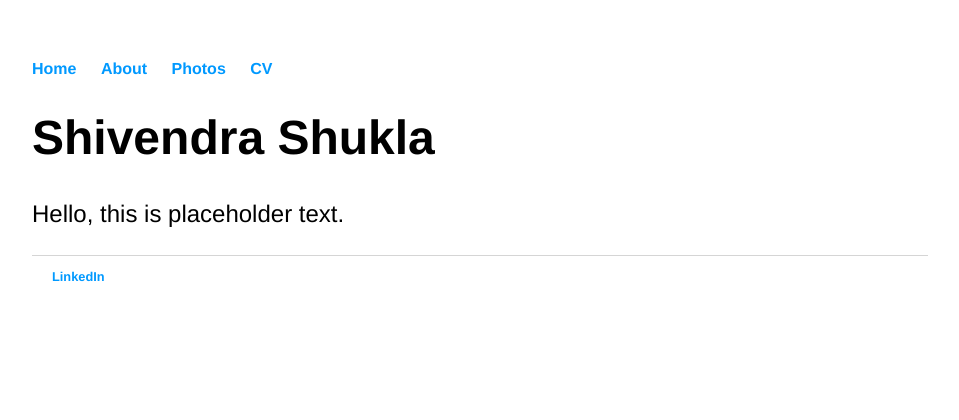
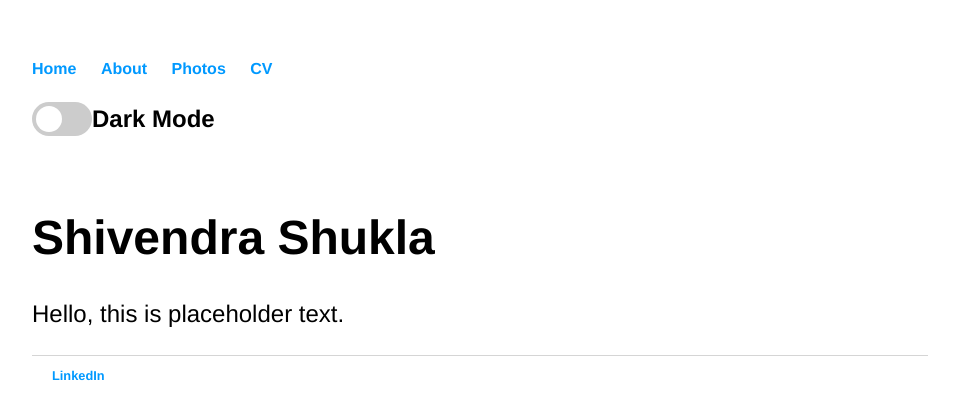
Before and after one commit to thatshivendrashukla/thatshivendrashukla.github.io, a Jekyll site: the page built from index.html, in a window 1280 px wide. Shown: the top 420 px of the page, without its empty margins (160-1119 px from the left). Built offline with Jekyll 4.4.1, drawn with Linux system fonts in a browser that asks for light colours.

Commit message:
Update default.html

```diff
--- a/_layouts/default.html
+++ b/_layouts/default.html
@@ -7,15 +7,17 @@
 			<!-- link to various favicons -->
 			{% include favicons.html %}
 			{% include ga.html %}
-			<!-- dark mode switcher and javascript for persistency-->
-	<style type="text/css">
 
-   position:absolute;
-   top:0;
-   right:0;
-
-
-				<div class="theme-switch-wrapper">
+		</head>
+		<body>
+			<nav>
+	    		<ul>
+	        		<li><a href="/">Home</a></li>
+		        	<li><a href="/about">About</a></li>
+					<li><a href="/photos">Photos</a></li>
+	        		<li><a href="/cv">CV</a></li>
+					<!-- dark mode switcher and javascript for persistency-->
+				<li><div class="theme-switch-wrapper">
 				<label class="theme-switch" for="checkbox">
 				<input type="checkbox" id="checkbox" />
 				<div class="slider round"></div>
@@ -45,17 +47,7 @@
 
 					toggleSwitch.addEventListener('change', switchTheme, false);
 				</script>
-				</div>
-		</style>
-		</head>
-		<body>
-			<nav>
-	    		<ul>
-	        		<li><a href="/">Home</a></li>
-		        	<li><a href="/about">About</a></li>
-					<li><a href="/photos">Photos</a></li>
-	        		<li><a href="/cv">CV</a></li>
-
+				</div></li>
 	    		</ul>
 			</nav>
 			<div class="container">
```
